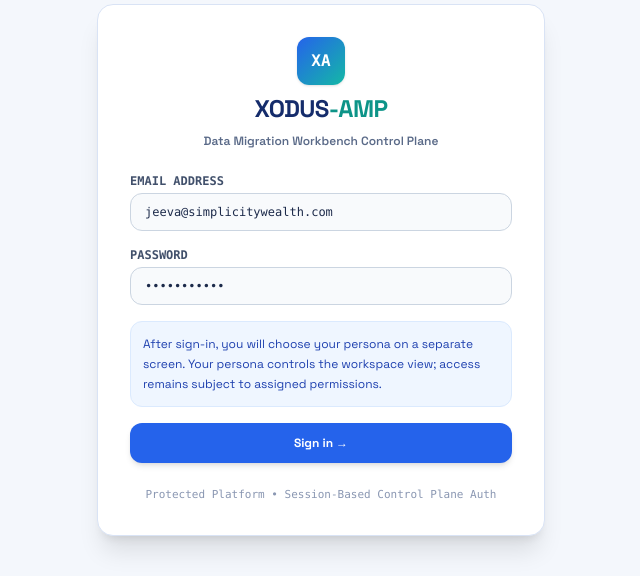
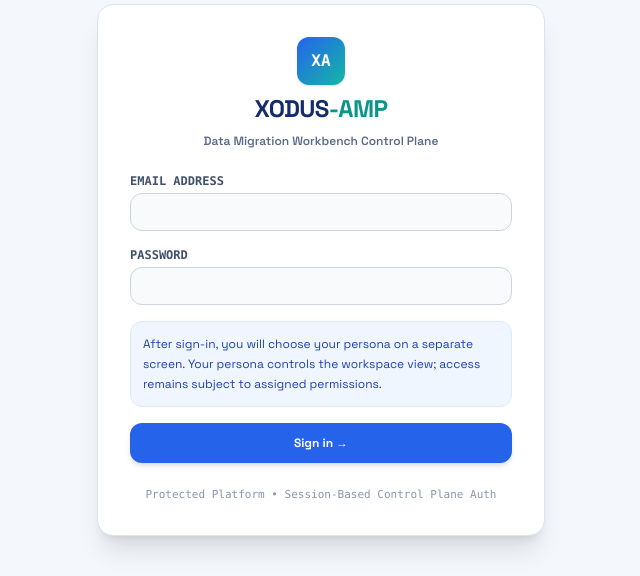
Before and after one commit to jeevamutharasiselvarasu/wealth-migration-platform, a FastAPI app: page /login in a window 1280 px wide. Shown: the part 130-706 px from the top of the page, without its empty margins (319-959 px from the left). Run offline with FastAPI, Linux system fonts and the light colour scheme; some libraries are stand-ins or nearby versions.

Commit message:
Remove hard-coded credentials from the login form

```diff
--- a/ui/templates/login.html
+++ b/ui/templates/login.html
@@ -33,13 +33,13 @@
 
             <div>
                 <label class="block text-xs font-bold text-[#41506b] mb-1 font-mono uppercase">Email Address</label>
-                <input type="email" name="email" value="jeeva@simplicitywealth.com" required
+                <input type="email" name="email" required
                        class="w-full bg-[#f8fafc] border border-[#cbd5e1] rounded-xl px-3.5 py-2.5 text-xs text-[#1c2a4a] focus:outline-none focus:border-blue-500 font-mono">
             </div>
 
             <div>
                 <label class="block text-xs font-bold text-[#41506b] mb-1 font-mono uppercase">Password</label>
-                <input type="password" name="password" value="password123" required
+                <input type="password" name="password" required
                        class="w-full bg-[#f8fafc] border border-[#cbd5e1] rounded-xl px-3.5 py-2.5 text-xs text-[#1c2a4a] focus:outline-none focus:border-blue-500 font-mono">
             </div>
 
```
